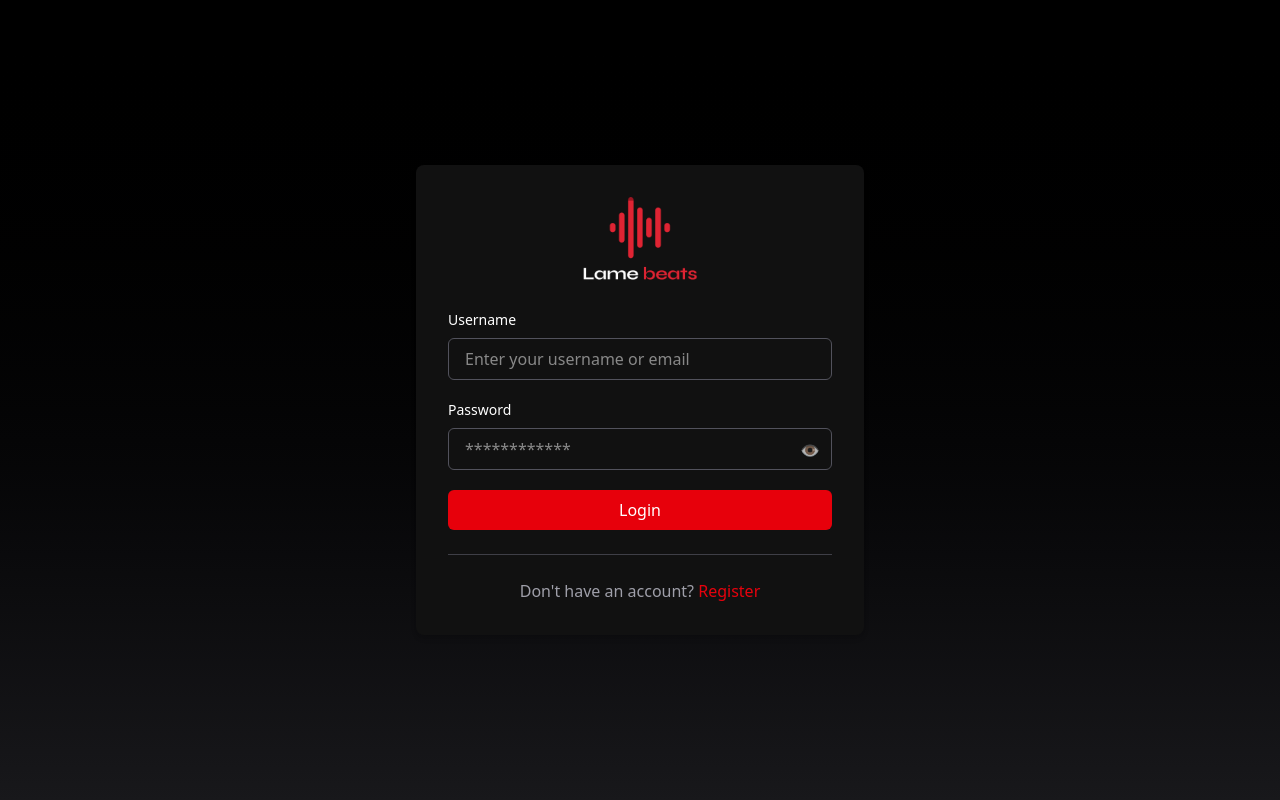
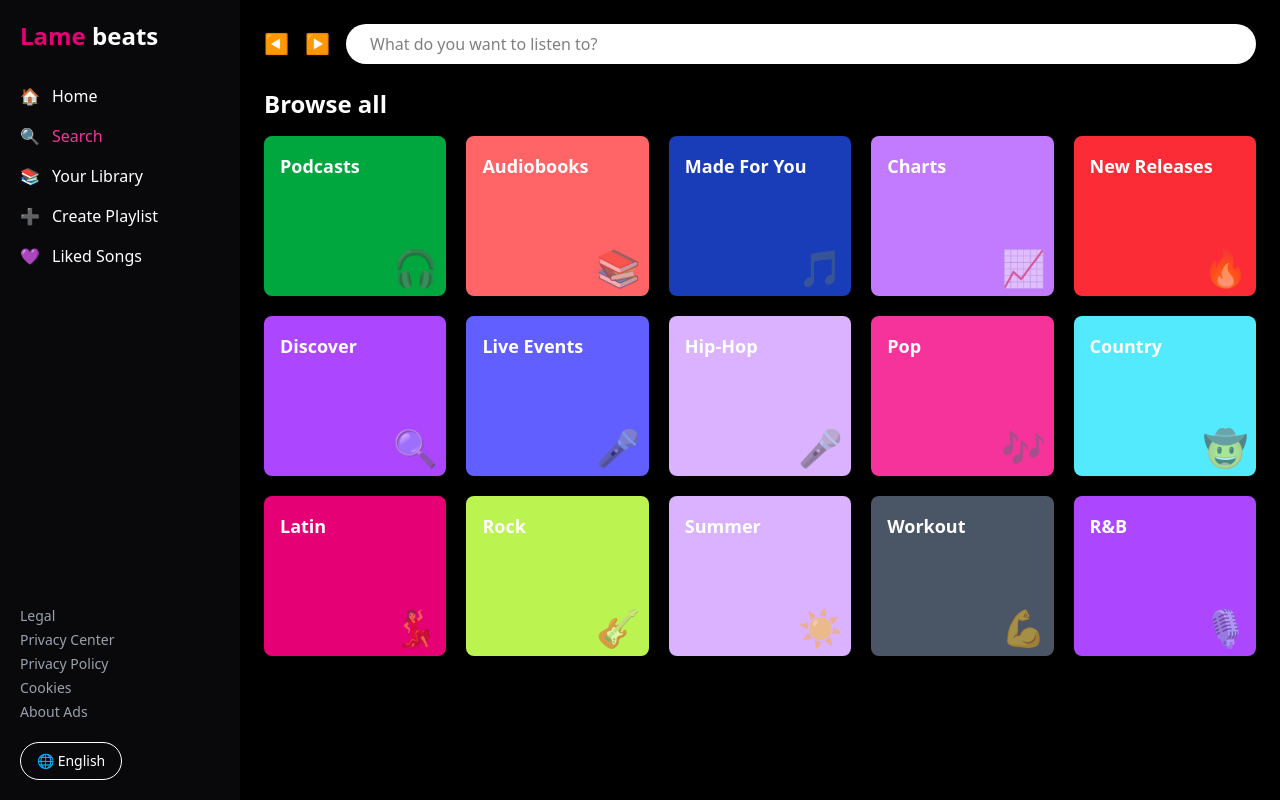
Before and after one commit to Quvonchbek-Qurbonov/lamebeats, a React (Vite) app in the folder frontend/: page / in a window 1280 px wide. Before the commit this address led to /login. Built offline with nearby package versions, Linux system fonts and the light colour scheme.

Commit message:
search-page created

```diff
--- a/frontend/src/App.jsx
+++ b/frontend/src/App.jsx
@@ -1,35 +1,15 @@
 import React from "react";
-import {BrowserRouter as Router, Routes, Route} from "react-router-dom";
-import Onboarding from "./pages/auth/Onboarding.jsx";
-import Register from "./pages/auth/Register.jsx";
-import Login from "./pages/auth/Login.jsx";
-import Logout from "./pages/auth/Logout.jsx";
-import AdminMainPage from "./pages/admin/AdminMainPage.jsx";
-import PrivateRoute from "./components/PrivateRoute.jsx";
+import { BrowserRouter as Router, Routes, Route } from "react-router-dom";
+import SearchPage from "./pages/admin/Search-page.jsx"; // 👈 Make sure this path is correct
 
 const App = () => {
     return (
         <Router>
             <Routes>
-                {/* Public Routes */}
-                <Route path="/" element={<Onboarding />} />
-                <Route path="/onboarding" element={<Onboarding />} />
-                <Route path="/register" element={<Register />} />
-                <Route path="/login" element={<Login />} />
-                <Route path="/logout" element={<Logout />} />
-
-                {/* Private Routes */}
-                <Route
-                    path="/admin"
-                   element={
-                    <PrivateRoute>
-                        <AdminMainPage />
-                    </PrivateRoute>
-                   }
-                />
+                <Route path="*" element={<SearchPage />} />
             </Routes>
         </Router>
     );
 };
 
-export default App
+export default App;
--- /dev/null
+++ b/frontend/src/pages/admin/Search-page.jsx
@@ -0,0 +1,87 @@
+import React from "react";
+
+const SearchPage = () => {
+    const categories = [
+        { title: "Podcasts", color: "bg-green-600", image: "🎧" },
+        { title: "Audiobooks", color: "bg-red-400", image: "📚" },
+        { title: "Made For You", color: "bg-blue-800", image: "🎵" },
+        { title: "Charts", color: "bg-purple-400", image: "📈" },
+        { title: "New Releases", color: "bg-red-500", image: "🔥" },
+        { title: "Discover", color: "bg-purple-500", image: "🔍" },
+        { title: "Live Events", color: "bg-indigo-500", image: "🎤" },
+        { title: "Hip-Hop", color: "bg-purple-300", image: "🎤" },
+        { title: "Pop", color: "bg-pink-500", image: "🎶" },
+        { title: "Country", color: "bg-cyan-300", image: "🤠" },
+        { title: "Latin", color: "bg-pink-600", image: "💃" },
+        { title: "Rock", color: "bg-lime-300", image: "🎸" },
+        { title: "Summer", color: "bg-purple-300", image: "☀️" },
+        { title: "Workout", color: "bg-gray-600", image: "💪" },
+        { title: "R&B", color: "bg-purple-500", image: "🎙️" },
+    ];
+
+    return (
+        <div className="h-screen w-screen bg-black text-white flex">
+            {/* Sidebar */}
+            <div className="w-60 bg-zinc-950 p-5 flex flex-col justify-between">
+                <div>
+                    <h1 className="text-2xl font-bold text-pink-600 mb-8">Lame <span className="text-white">beats</span></h1>
+                    <nav className="space-y-4">
+                        <div className="flex items-center gap-3 text-white hover:text-pink-500 cursor-pointer">
+                            <span>🏠</span> <span>Home</span>
+                        </div>
+                        <div className="flex items-center gap-3 text-pink-500 cursor-pointer">
+                            <span>🔍</span> <span>Search</span>
+                        </div>
+                        <div className="flex items-center gap-3 text-white hover:text-pink-500 cursor-pointer">
+                            <span>📚</span> <span>Your Library</span>
+                        </div>
+                        <div className="flex items-center gap-3 text-white hover:text-pink-500 cursor-pointer">
+                            <span>➕</span> <span>Create Playlist</span>
+                        </div>
+                        <div className="flex items-center gap-3 text-white hover:text-pink-500 cursor-pointer">
+                            <span>💜</span> <span>Liked Songs</span>
+                        </div>
+                    </nav>
+                </div>
+                <div className="text-sm space-y-1">
+                    <div className="text-gray-400">Legal</div>
+                    <div className="text-gray-400">Privacy Center</div>
+                    <div className="text-gray-400">Privacy Policy</div>
+                    <div className="text-gray-400">Cookies</div>
+                    <div className="text-gray-400">About Ads</div>
+                    <button className="mt-4 px-4 py-2 border border-white rounded-full text-sm">🌐 English</button>
+                </div>
+            </div>
+
+            {/* Main content */}
+            <div className="flex-1 p-6 overflow-y-auto">
+                <div className="flex items-center gap-4 mb-6">
+                    <button className="bg-black text-white text-xl">◀</button>
+                    <button className="bg-black text-white text-xl">▶</button>
+                    <input
+                        type="text"
+                        placeholder="What do you want to listen to?"
+                        className="flex-1 px-6 py-2 rounded-full bg-white text-black focus:outline-none"
+                    />
+                </div>
+
+                <h2 className="text-2xl font-bold mb-4">Browse all</h2>
+                <div className="grid grid-cols-5 gap-5">
+                    {categories.map((item, index) => (
+                        <div
+                            key={index}
+                            className={`rounded-lg p-4 h-40 relative overflow-hidden ${item.color} cursor-pointer transition duration-300 hover:scale-105`}
+                        >
+                            <h3 className="text-white font-bold text-lg z-10 relative">{item.title}</h3>
+                            <div className="absolute bottom-2 right-2 text-4xl opacity-50">
+                                {item.image}
+                            </div>
+                        </div>
+                    ))}
+                </div>
+            </div>
+        </div>
+    );
+};
+
+export default SearchPage;
```
